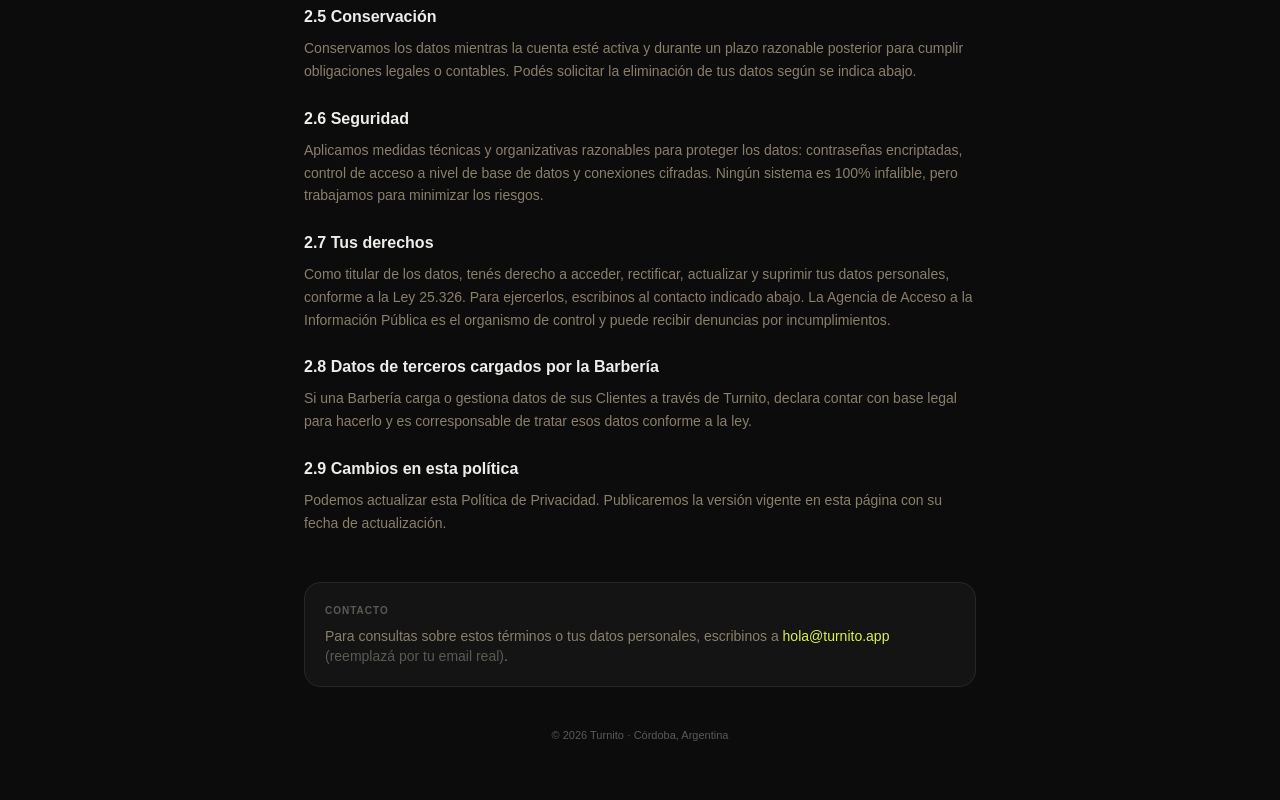
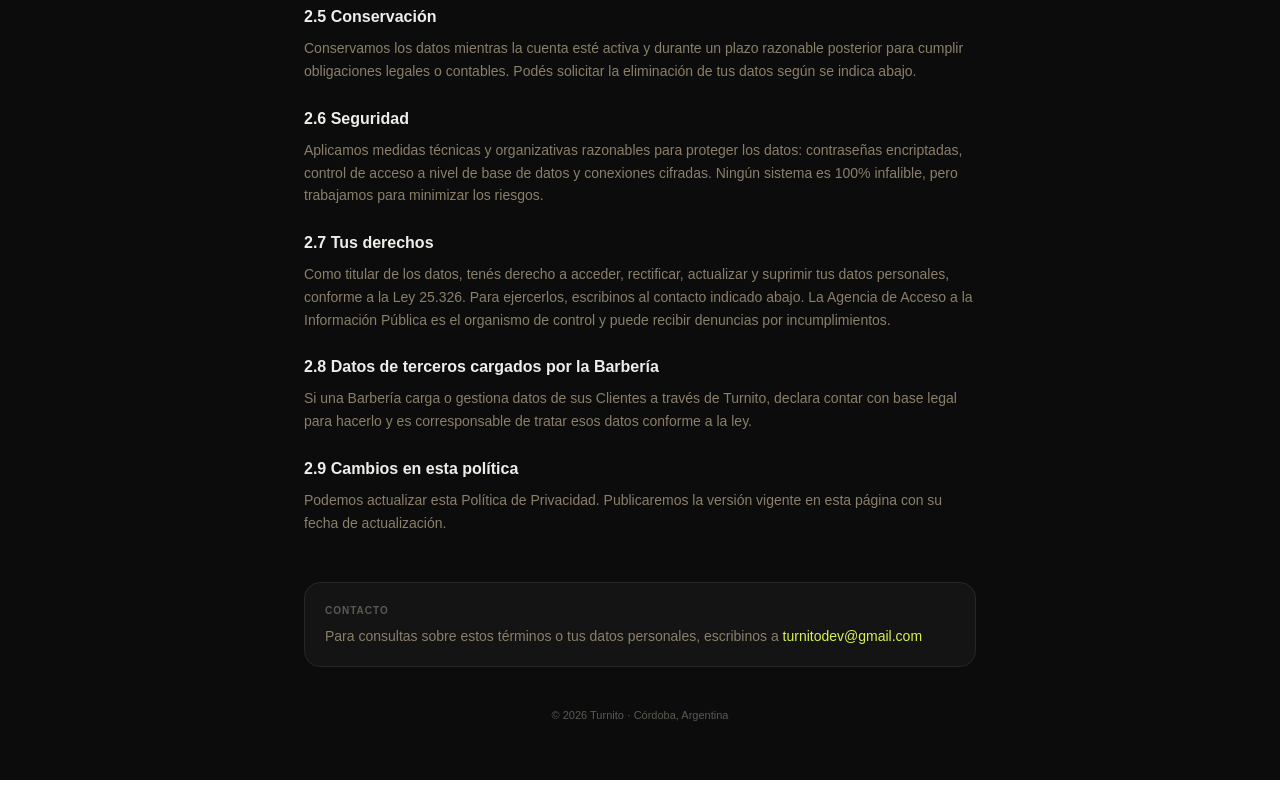
Before and after one commit to samuelsuarezok/turnito, a Next.js app: page /legales in a window 1280 px wide. Shown: the part 2570-3370 px from the top of the page. Built offline with nearby package versions, Linux system fonts and the light colour scheme.

Commit message:
CAMBIO EN LEGAL

```diff
--- a/app/legales/page.tsx
+++ b/app/legales/page.tsx
@@ -178,8 +178,9 @@ export default function LegalesPage() {
             <p className="text-[10px] font-semibold uppercase tracking-widest text-[#5A5A54] mb-2">Contacto</p>
             <p className="text-sm text-[#8A7F6A]">
               Para consultas sobre estos términos o tus datos personales, escribinos a{" "}
-              <span className="text-[#D8F34E]">hola@turnito.app</span>{" "}
-              <span className="text-[#5A5A54]">(reemplazá por tu email real)</span>.
+              <span className="text-[#D8F34E]">turnitodev@gmail.com
+</span>{" "}
+
             </p>
           </div>
 
```
